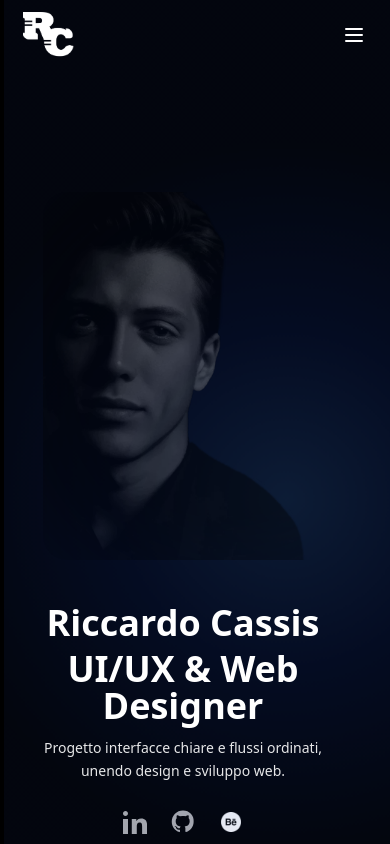
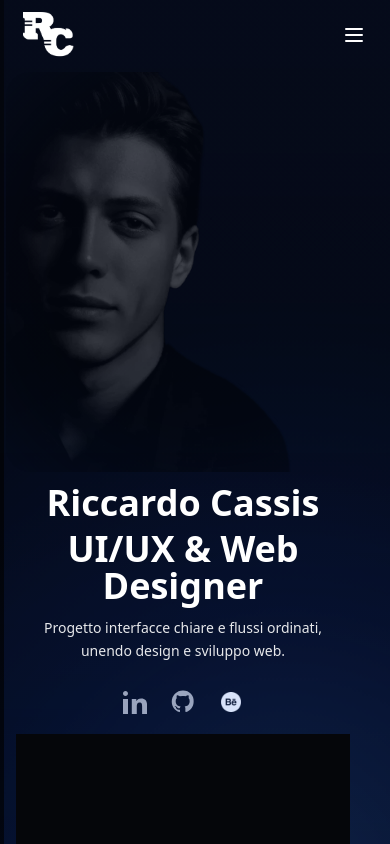
Before and after one commit to Riccardocassis/personal-website-v2, a Vue app: page / in a window 390 px wide. Shown: the top 844 px of the page. Built offline with nearby package versions, Linux system fonts and the light colour scheme.

Commit message:
fix: migliora il layout e la spaziatura della sezione hero per dispositivi mobili

```diff
--- a/src/components/hero.vue
+++ b/src/components/hero.vue
@@ -1,22 +1,22 @@
 <template>
-  <section aria-labelledby="hero-title" class="relative w-full bg-black">
+  <section aria-labelledby="hero-title" class="relative w-full bg-transparent md:bg-black">
     <div
       ref="gradientRef"
       class="absolute inset-0 pointer-events-none z-0"
       :style="{ background: 'radial-gradient(circle at 70% 50%, rgba(59,130,246,0.22), rgba(29,78,216,0.16) 28%, rgba(30,58,138,0.10) 60%)' }"
     ></div>
 
-    <div class="max-w-screen-xl mx-auto px-6 pt-20 md:pt-36 pb-16 md:pb-24">
-      <div class="grid grid-cols-1 md:grid-cols-12 gap-8 md:gap-12 items-center min-h-[60vh] md:min-h-[72vh]">
+    <div class="max-w-screen-xl mx-auto px-6 pt-6 md:pt-36 pb-12 md:pb-24">
+      <div class="grid grid-cols-1 md:grid-cols-12 gap-8 md:gap-12 items-center min-h-[72vh] md:min-h-[72vh]">
 
         <!-- IMAGE: mobile on top, desktop on the left -->
-        <div class="order-1 md:col-span-6 flex items-center justify-center md:justify-start">
-          <div class="relative w-full flex justify-center md:justify-start">
-            <div class="w-[92%] sm:w-[86%] md:w-[45%]">
+        <div class="order-1 md:col-span-6 flex items-center justify-start md:justify-start">
+          <div class="relative w-full flex justify-start md:justify-start -mx-6 md:mx-0">
+            <div class="w-full sm:w-[86%] md:w-[45%]">
               <img
                 src="../assets/hero-riccardo.webp"
                 alt="Portrait of Riccardo Cassis"
-                class="w-full h-auto object-cover rounded-3xl transform hero-mask scale-[1.4] sm:scale-[1.8] md:scale-[3.6] relative z-30 opacity-100"
+                class="w-full h-auto object-cover object-left rounded-3xl transform hero-mask scale-[2.7] sm:scale-[3.3] md:scale-[3.6] relative z-30 opacity-100"
                 style="opacity:1; filter: brightness(0.82) contrast(1.05) saturate(1.0);"
               />
             </div>
@@ -25,7 +25,7 @@
 
         <!-- TEXT: desktop on the right -->
         <div class="order-2 md:col-span-6 flex items-center">
-          <div class="w-full text-white pr-6 md:pr-20 pl-0 md:pl-12 lg:pl-20">
+          <div class="w-full text-white pr-6 md:pr-20 pl-0 md:pl-12 lg:pl-20 -mt-8 md:mt-0">
             <div class="max-w-xl md:max-w-xl lg:max-w-xl md:text-left text-center">
               <h1 ref="titleRef" id="hero-title" class="text-3xl sm:text-4xl md:text-5xl lg:text-6xl font-extrabold leading-tight">
                 <span class="whitespace-nowrap">Riccardo Cassis</span> <span class="block md:inline mt-2 md:mt-0">UI/UX &amp; Web Designer</span>
@@ -76,17 +76,24 @@
               </div>
               <!-- end social icons -->
 
+              <!-- Mobile-only footer attached right after social icons -->
+              <div class="md:hidden mt-4">
+                <Footer />
+              </div>
+
             </div>
           </div>
         </div>
       </div>
     </div>
   </section>
+
 </template>
 
 <script setup>
 import { ref, onMounted, onBeforeUnmount } from 'vue'
 import { RouterLink } from 'vue-router'
+import Footer from './Footer.vue'
 import gsap from 'gsap'
 import ScrollTrigger from 'gsap/ScrollTrigger'
 
--- a/src/pages/projects/project-9.vue
+++ b/src/pages/projects/project-9.vue
@@ -27,7 +27,7 @@
   <section class="bg-black py-8 md:py-20 px-6">
     <div class="max-w-3xl mx-auto text-center md:text-left">
       <h2 class="text-3xl md:text-4xl font-semibold text-white mb-4 md:mb-6 text-center">Lo scopo del progetto</h2>
-      <p class="text-white/60 text-lg leading-snug md:leading-relaxed">n questo progetto ho voluto tradurre l’overthinking in una narrazione visiva semplice da capire ma difficile da ignorare. Ho scelto un’estetica in bianco e nero per togliere il superfluo e concentrare l’attenzione su ciò che conta: il rumore mentale, il peso dei pensieri, la lotta quotidiana che molti vivono in silenzio. La fanzine è stata realizzata per la Giornata Mondiale della Salute Mentale (10 ottobre) e successivamente condivisa con psicologi e professionisti del settore, come strumento divulgativo e conversazionale.</p>
+      <p class="text-white/60 text-lg leading-snug md:leading-relaxed">In questo progetto ho voluto tradurre l’overthinking in una narrazione visiva semplice da capire ma difficile da ignorare. Ho scelto un’estetica in bianco e nero per togliere il superfluo e concentrare l’attenzione su ciò che conta: il rumore mentale, il peso dei pensieri, la lotta quotidiana che molti vivono in silenzio. La fanzine è stata realizzata per la Giornata Mondiale della Salute Mentale (10 ottobre) e successivamente condivisa con psicologi e professionisti del settore, come strumento divulgativo e conversazionale.</p>
     </div>
   </section>
 
@@ -86,13 +86,13 @@
         <div class="grid grid-cols-1 md:grid-cols-[40%_60%]">
           <div class="px-6 md:pl-20 flex items-center justify-center md:justify-start order-2 md:order-1">
             <div class="reveal-text translate-y-6 will-change-transform text-center md:text-left" data-animate>
-              <h3 class="text-xl text-white font-semibold">Una trama fantasy sarcastica ma con un messaggio chiaro.</h3>
+              <h3 class="text-xl text-white font-semibold">Una trama fantasy sarcastica ma con un messaggio chiaro</h3>
               <p class="text-white/70 mt-4">Ho strutturato la fanzine in step, come un manuale per soldati:
-	•	riconosci il problema
-	•	entra nella tua mente
-	•	identifica i mostri
-	•	affrontali
-	•	liberatene
+	riconosci il problema,
+	entra nella tua mente prendendo consapevolezza dei tuoi pensieri,
+	identifica i mostri,
+	affrontali,
+	ed infine liberatene (riconoscendoli).
   Ovviamente questo non è un manuale e serve come primo approccio ma a mio avviso specialmente quando si pensa troppo è utile seguire un piano senza divagare, il tutto scritto con un tono sarcastico e leggero
 .</p>
             </div>
@@ -116,8 +116,8 @@
           </div>
           <div class="px-6 md:pr-20 flex items-center justify-center md:justify-start pt-6 md:pt-0">
             <div class="reveal-text translate-y-6 will-change-transform text-center md:text-left" data-animate>
-              <h3 class="text-xl text-white font-semibold">Un messaggio visivo chiaro.</h3>
-              <p class="text-white/70 mt-4">Il poster riassume il messaggio della fanzine.</p>
+              <h3 class="text-xl text-white font-semibold">Un messaggio visivo chiaro</h3>
+              <p class="text-white/70 mt-4">Il poster riassume il messaggio della fanzine. Ho voluto fare un parallelismo tra la mente e un computer</p>
             </div>
           </div>
         </div>
```
